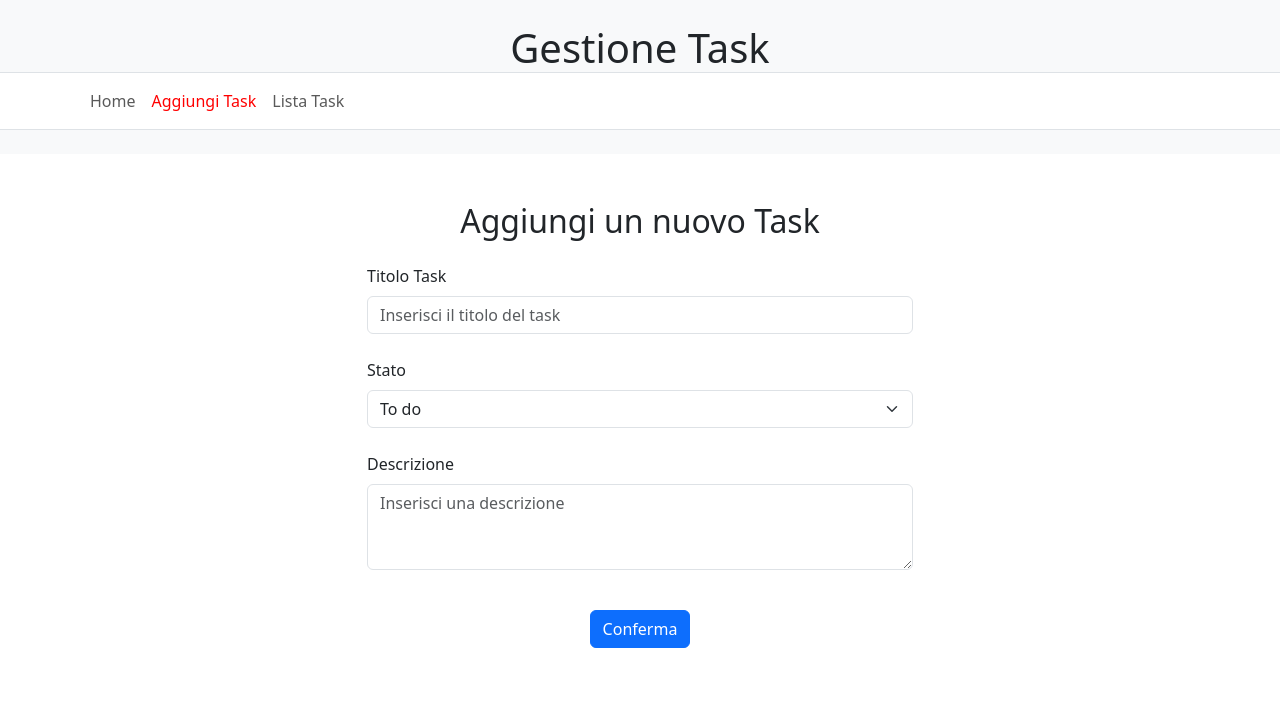
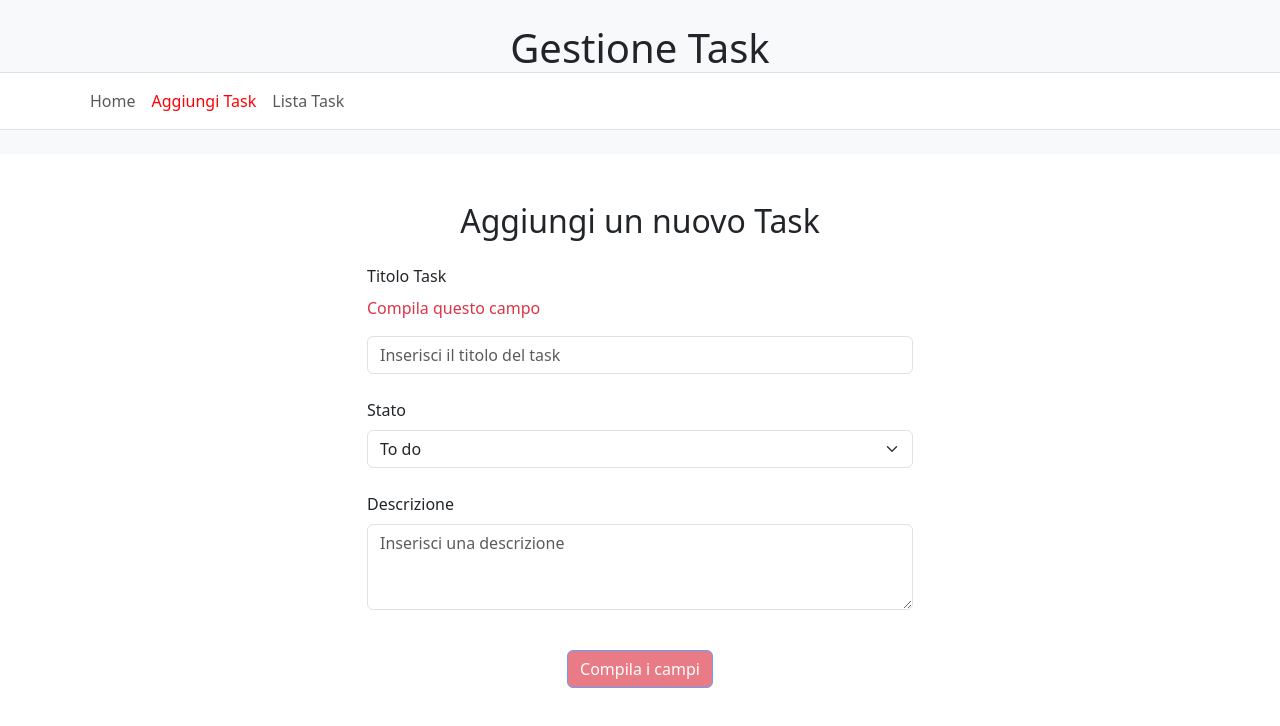
Before and after one commit to MorettiAndrea/ex-react-task-manager, a React (Vite) app: page /addtask in a window 1280 px wide. Shown: the top 726 px of the page. Built offline with nearby package versions, Linux system fonts and the light colour scheme; no server answers.

Commit message:
Created addTask function logic and integrated it into the handleSubmit handler

```diff
--- a/src/components/contexts/TasksContext.jsx
+++ b/src/components/contexts/TasksContext.jsx
@@ -1,5 +1,5 @@
 import { createContext, useContext, useState, useEffect } from "react";
-import useTasks from "../../assets/custom-hooks/UseTasks";
+import useTasks from "../custom-hooks/UseTasks";
 
 const TasksContext = createContext();
 const useTaskContext = () => {
--- a/src/assets/custom-hooks/UseTasks.jsx
+++ b/src/components/custom-hooks/UseTasks.jsx
@@ -11,7 +11,21 @@ export default function useTasks() {
       .then((res) => setTasks(res))
       .catch((err) => console.error(err));
   }, []);
-  const addTask = () => {};
+  const addTask = async (newTask) => {
+    const postTasks = await fetch(`${backendUrl}/tasks`, {
+      method: "POST",
+      headers: { "Content-Type": "application/json" },
+      body: JSON.stringify(newTask),
+    });
+    const data = await postTasks.json();
+
+    if (!data.success) {
+      throw new Error(alert(data.message));
+    } else {
+      setTasks((prev) => [...prev, data.task]);
+      alert("Task aggiu");
+    }
+  };
   const removeTask = () => {};
   const updateTask = () => {};
   return { tasks, setTasks, addTask, removeTask, updateTask };
--- a/src/components/tables/TaskRow.jsx
+++ b/src/components/tables/TaskRow.jsx
@@ -13,7 +13,7 @@ function TaskRow({ task }) {
     <tr>
       <td>{task.title}</td>
       <td className={statusClass}>{task.status}</td>
-      <td>{task.createdAt}</td>
+      <td>{new Date(task.createdAt).toLocaleDateString()}</td>
     </tr>
   );
 }
--- a/src/pages/AddTask.jsx
+++ b/src/pages/AddTask.jsx
@@ -7,7 +7,6 @@ export default function Addtask() {
 
   //  campo controllato
   const [newTaskTitle, setNewTaskTitle] = useState("");
-  const [newTask, setNewTask] = useState({});
 
   //  campi non controllati
 
@@ -25,7 +24,7 @@ export default function Addtask() {
     !newTaskTitle ||
     newTaskTitle.split("").some((char) => symbols.includes(char));
 
-  const handleSubmit = (e) => {
+  const handleSubmit = async (e) => {
     e.preventDefault();
 
     if (errors) {
@@ -36,13 +35,22 @@ export default function Addtask() {
     const description = descriptionRef.current.value.trim();
     const status = statusRef.current.value.trim();
 
-    const formTask = {
+    const newTask = {
       title: newTaskTitle,
       status: status,
       description: description,
     };
-    setNewTask(formTask);
-    console.log(formTask);
+
+    try {
+      console.log(tasks);
+
+      await addTask(newTask);
+      setNewTaskTitle("");
+      descriptionRef.current.value = "";
+      statusRef.current.value = "To do";
+    } catch (error) {
+      alert("Errore durante la creazione del task: ", error);
+    }
   };
   return (
     <div className="container mt-5">
@@ -53,6 +61,9 @@ export default function Addtask() {
           <label htmlFor="title" className="form-label">
             Titolo Task
           </label>
+          <p className={errors ? "text-danger" : "text-success"}>
+            {errors ? "Compila questo campo" : "Nome inserito correttamente"}
+          </p>
           <input
             type="text"
             className="form-control"
@@ -91,8 +102,16 @@ export default function Addtask() {
         </div>
 
         <div className="col-12 text-center">
-          <button type="submit" className="btn btn-primary mt-3">
-            Conferma
+          <button
+            type="submit"
+            className={
+              errors
+                ? "btn btn-primary mt-3 bg-danger"
+                : "btn btn-primary mt-3 bg-success"
+            }
+            disabled={errors}
+          >
+            {errors ? "Compila i campi" : "Conferma"}
           </button>
         </div>
       </form>
```
Also changed, not shown: 1 other file (tests, documents, lock files or other folders).
